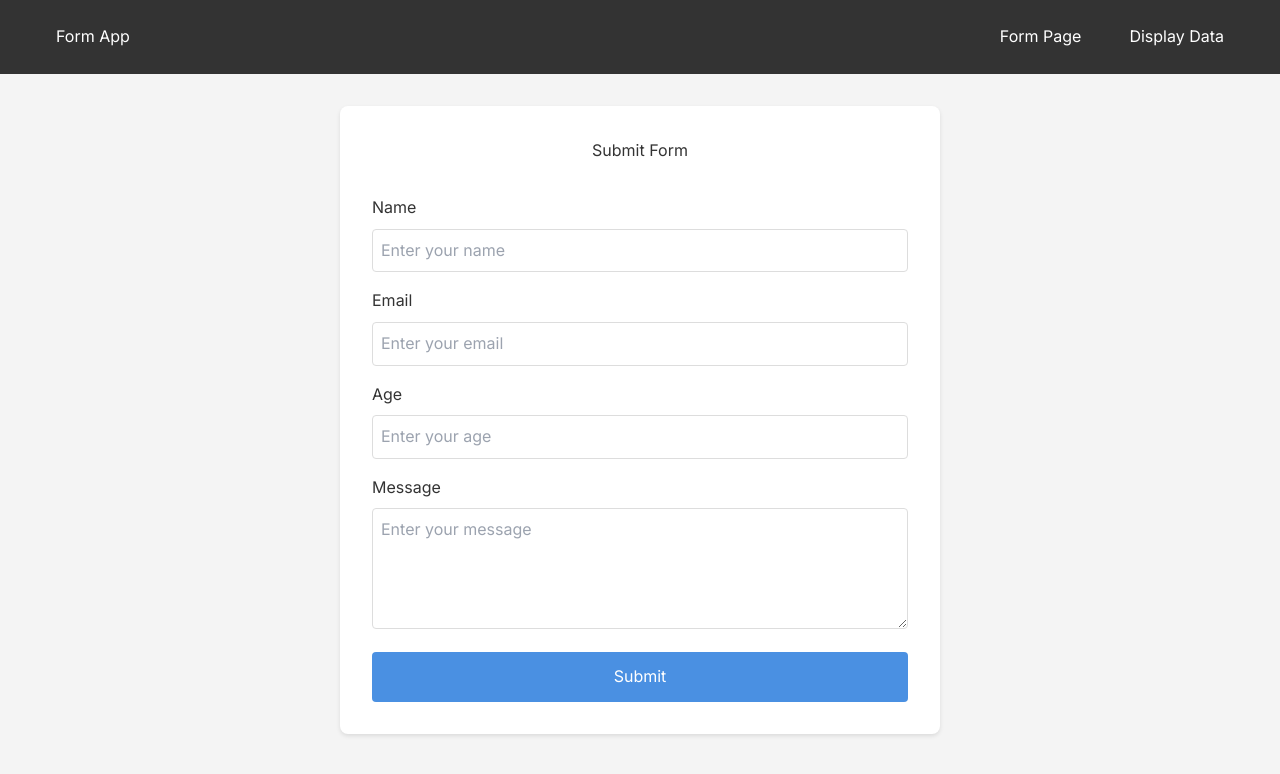
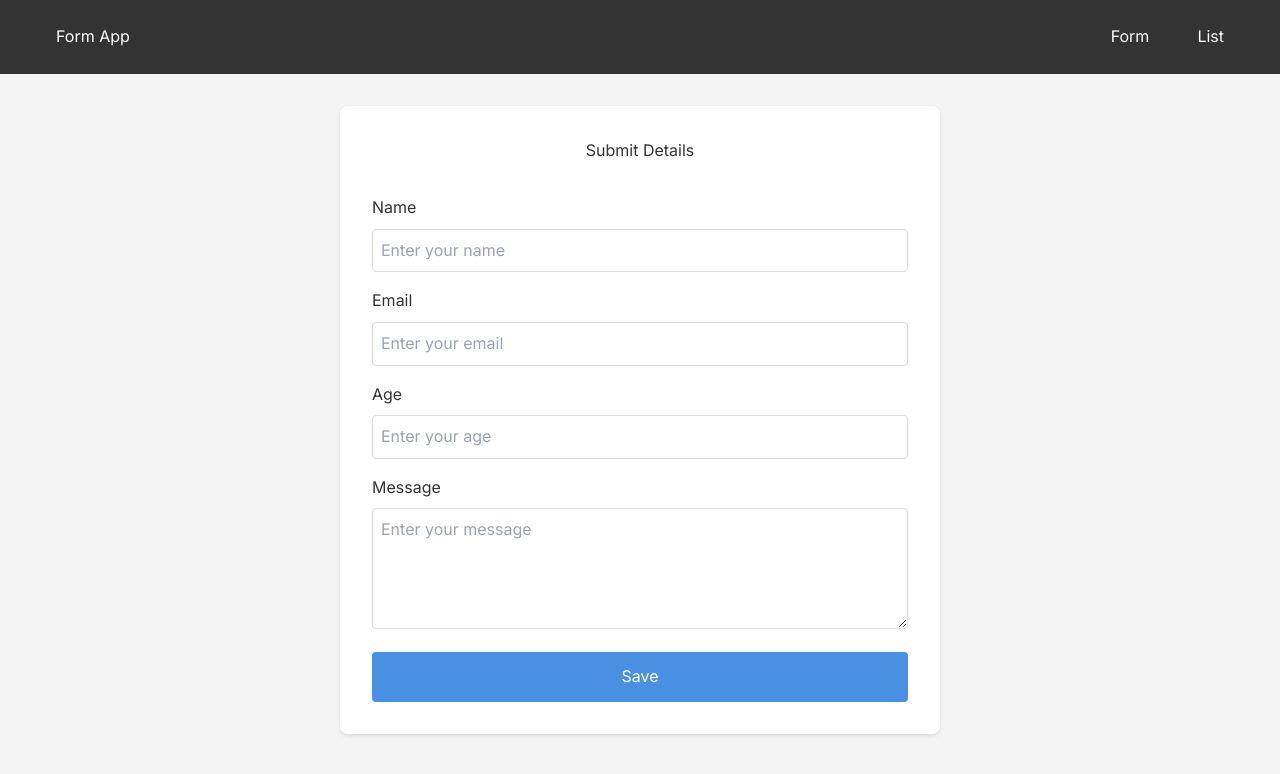
Before and after one commit to kumar2sandeep/feedback_frontend, a Next.js app: page / in a window 1280 px wide. Shown: the top 774 px of the page. Built offline with nearby package versions, Linux system fonts and the light colour scheme; no server answers.

Commit message:
Minor changes

```diff
--- a/app/layout.tsx
+++ b/app/layout.tsx
@@ -23,10 +23,10 @@ export default function RootLayout({
             <span className="nav-link">Form App</span>
             <div className="nav-links">
               <Link href="/" className="nav-link">
-                Form Page
+                Form
               </Link>
               <Link href="/display" className="nav-link">
-                Display Data
+              List
               </Link>
             </div>
           </div>
--- a/app/page.tsx
+++ b/app/page.tsx
@@ -36,7 +36,7 @@ export default function FormPage() {
 
   return (
     <div className="form-container">
-      <h1 className="form-title">Submit Form</h1>
+      <h1 className="form-title">Submit Details</h1>
 
       <form onSubmit={handleSubmit(onSubmit)}>
         <FormField
@@ -88,7 +88,7 @@ export default function FormPage() {
         />
 
         <button type="submit" className="submit-button">
-          Submit
+          Save
         </button>
       </form>
 
```
Also changed, not shown: app/config/constants.ts (line endings or trailing spaces).
